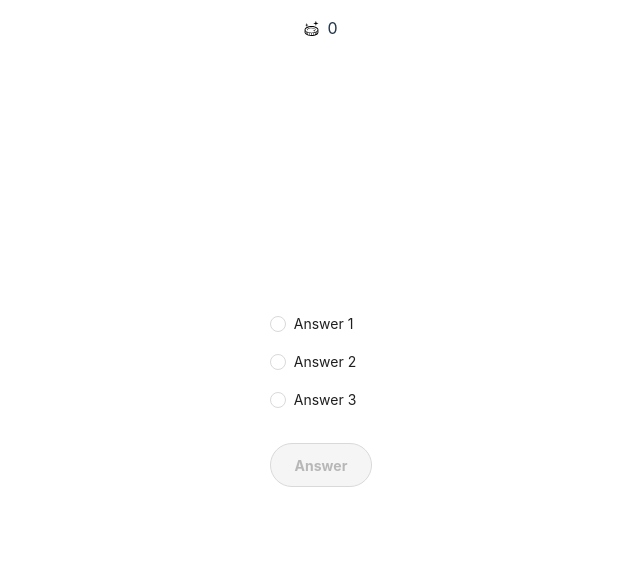
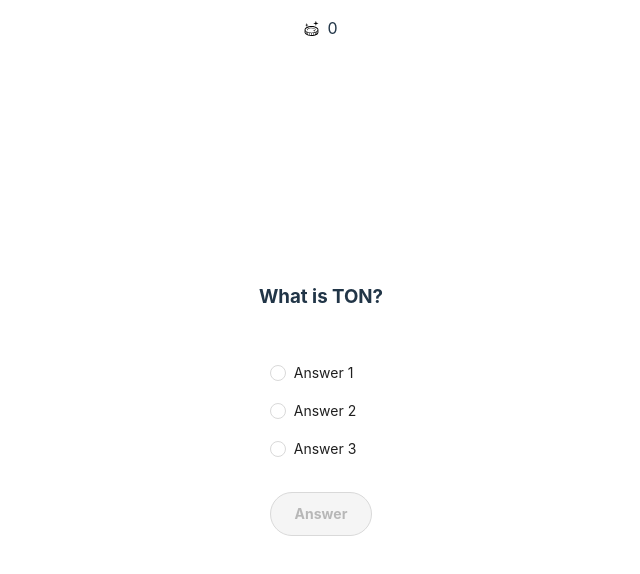
Before and after one commit to mkhananov/ton-quiz, a React (Vite) app: page /quiz in a window 1280 px wide. Both pictures are taken after a click on the button "Next". Shown: the top 574 px of the page, without its empty margins (319-959 px from the left). Built offline with nearby package versions, Linux system fonts and the light colour scheme.

Commit message:
updates questions

```diff
--- a/src/pages/quiz/Quiz.jsx
+++ b/src/pages/quiz/Quiz.jsx
@@ -29,10 +29,11 @@ function Quiz() {
     return "Loading...";
   }
 
-  const { title, theory, variants, answer } = question;
+  const { title, theory, variants, answer, question: q } = question;
 
   return isShowAnswerScreen ? (
     <Wrapper>
+      <h3>{q}</h3>
       <Radio.Group
         className={styles.variants}
         onChange={(e) => setAnswer(e.target.value)}
```
